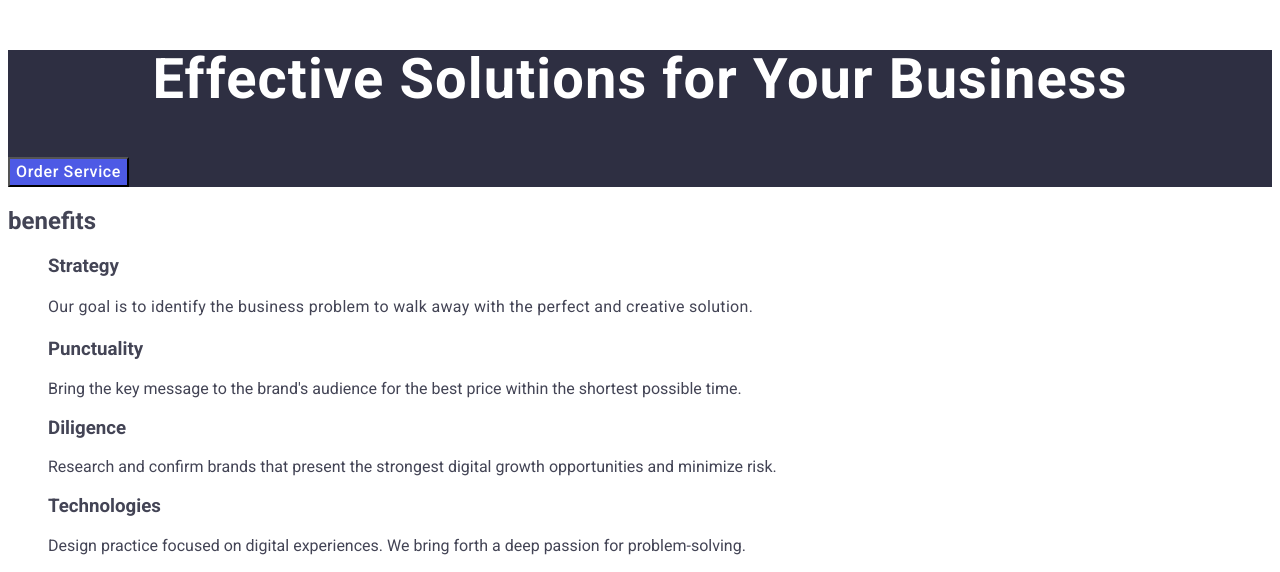
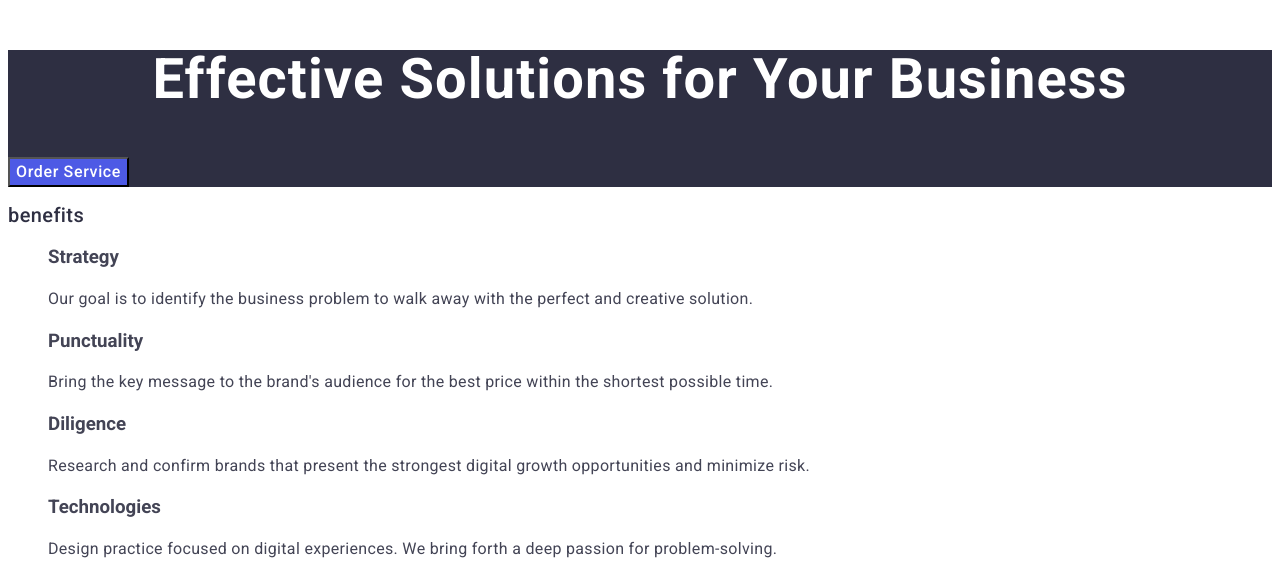
Before and after one commit to Alex05Venger/HW-2, a plain HTML site: page index.html in a window 1280 px wide. Shown: the part 485-1057 px from the top of the page. Drawn offline with Linux system fonts and the light colour scheme.

Commit message:
fix prgrf

```diff
--- a/css/styles.css
+++ b/css/styles.css
@@ -81,7 +81,7 @@ body{
     hover:#404BBF;
     fouus:#404BBF;
   }
-.ben{
+.benef{
     font-weight: 500;
     font-size: 20px;
     line-height: 1.2;
--- a/index.html
+++ b/index.html
@@ -60,7 +60,7 @@
       <!--hero -->
       <section class="hero">
         <h1 class="header">Effective Solutions for Your Business</h1>
-        <button class="btn"  type="button">Order Service</button>
+        <button class="btn" type="button">Order Service</button>
       </section>
       <!--benefits-->
       <section class="benefits list">
@@ -75,21 +75,21 @@
           </li>
           <li>
             <h3>Punctuality</h3>
-            <p>
+            <p class="paragr">
               Bring the key message to the brand's audience for the best price
               within the shortest possible time.
             </p>
           </li>
           <li>
             <h3>Diligence</h3>
-            <p>
+            <p class="paragr">
               Research and confirm brands that present the strongest digital
               growth opportunities and minimize risk.
             </p>
           </li>
           <li>
             <h3>Technologies</h3>
-            <p>
+            <p class="paragr">
               Design practice focused on digital experiences. We bring forth a
               deep passion for problem-solving.
             </p>
```
